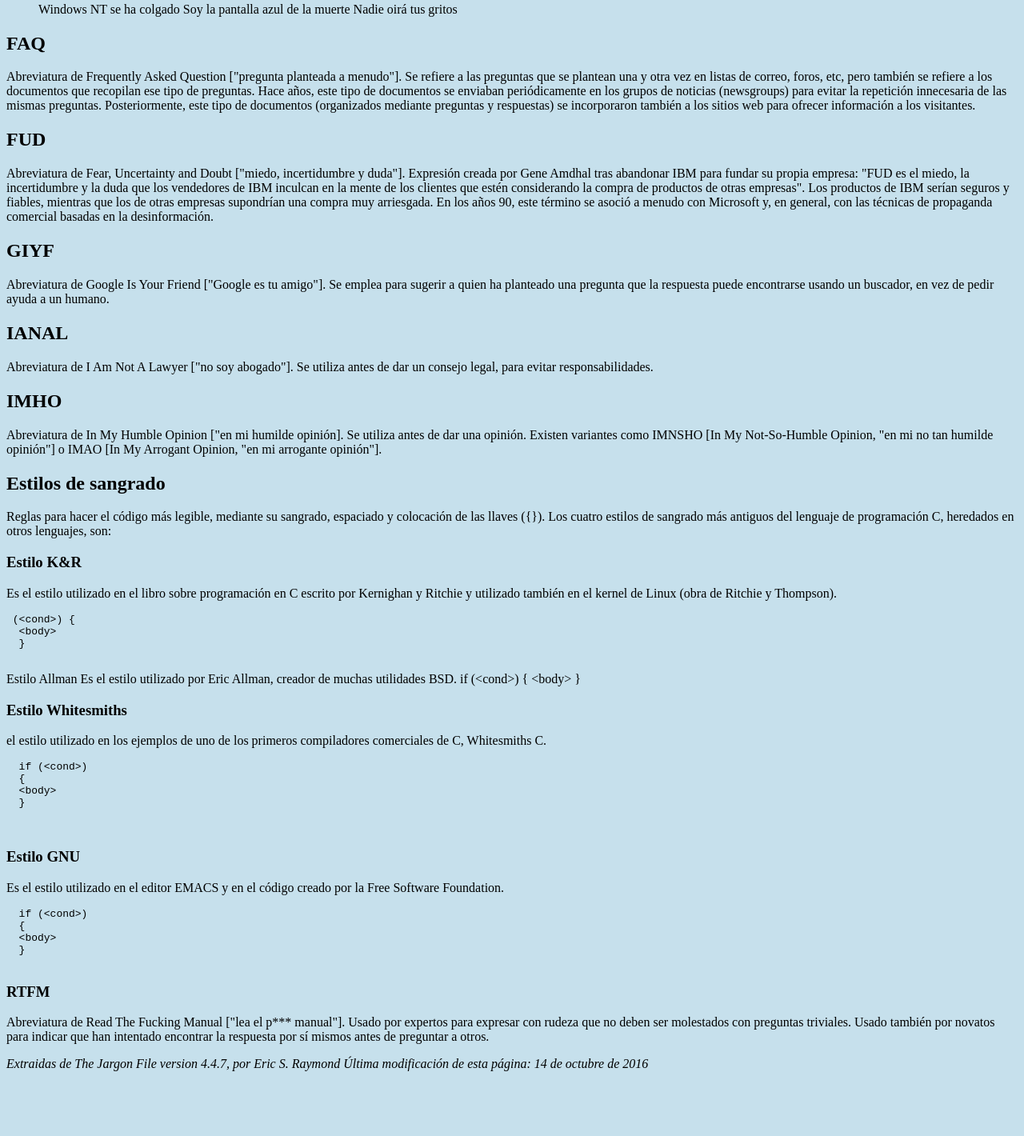
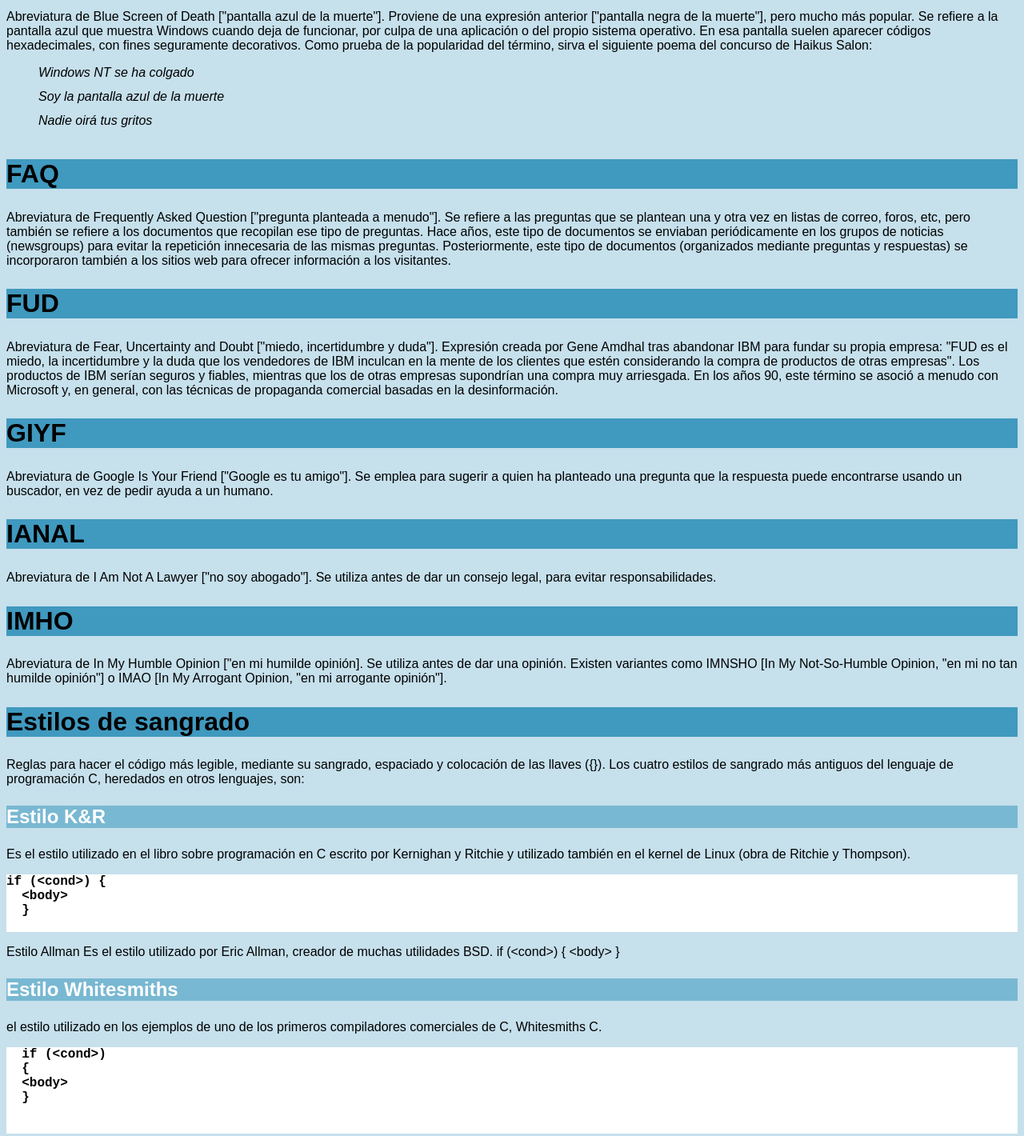
Before and after one commit to Javi9801/DIWEB, a plain HTML site: page 03.01.03_BloquesTexto/jargon-file.html in a window 1280 px wide. Shown: the part 297-1717 px from the top of the page at 80% size. Before the commit the page ends 1644 px from the top, so only its background shows below. Drawn offline with Linux system fonts and the light colour scheme.

Commit message:
Definitivo

```diff
--- a/03.01.03_BloquesTexto/jargon-file.html
+++ b/03.01.03_BloquesTexto/jargon-file.html
@@ -4,7 +4,7 @@
   <meta charset="utf-8">
   <meta name="viewport">
   <link rel="stylesheet" href="style.css">
-  <title>Sin título. Escriba su nombre. Ejercicios. Páginas web HTML y hojas de estilo CSS. Bartolomé Sintes Marco. www.mclibre.org</title>
+  <title>Ejercicio Bloques Texto</title>
 
 </head>
 
@@ -20,11 +20,11 @@
   <p>Abreviatura de Blue Screen of Death ["pantalla azul de la muerte"]. Proviene de una expresión anterior ["pantalla negra de la muerte"], pero mucho más popular. Se refiere a la pantalla azul que muestra Windows cuando deja de funcionar, por culpa de una aplicación o del propio sistema operativo. En esa pantalla suelen aparecer códigos hexadecimales, con fines seguramente decorativos. Como prueba de la popularidad del término, sirva el siguiente poema del concurso de Haikus Salon:
 
     <ul>
-      Windows NT se ha colgado
+      <li>Windows NT se ha colgado</li>
 
-      Soy la pantalla azul de la muerte
+      <li>Soy la pantalla azul de la muerte</li>
 
-      Nadie oirá tus gritos
+      <li>Nadie oirá tus gritos</li>
     </ul>
 
   </p>
@@ -57,7 +57,7 @@
 
   <p>Es el estilo utilizado en el libro sobre programación en C escrito por Kernighan y Ritchie y utilizado también en el kernel de Linux (obra de Ritchie y Thompson).</p>
 
-  <pre> (&lt;cond&gt;) {
+  <pre>if (&lt;cond&gt;) {
   &lt;body&gt;
   }
   </pre>
@@ -93,11 +93,11 @@
   &lt;body&gt;
   }
   </pre>
-  <h3>RTFM</h3>
+  <h2>RTFM</h2>
 
   <p>Abreviatura de Read The Fucking Manual ["lea el p*** manual"]. Usado por expertos para expresar con rudeza que no deben ser molestados con preguntas triviales. Usado también por novatos para indicar que han intentado encontrar la respuesta por sí mismos antes de preguntar a otros.</p>
 
-  <address> Extraidas de The Jargon File version 4.4.7, por Eric S. Raymond
+  <address> Definiciones Extraidas de The Jargon File version 4.4.7, por Eric S. Raymond<br>
 
   Última modificación de esta página: 14 de octubre de 2016</address>
 </body>
--- a/03.01.03_BloquesTexto/style.css
+++ b/03.01.03_BloquesTexto/style.css
@@ -1,8 +1,39 @@
 body{
     background-color: #C6E0EC;
+    font-family: sans-serif;
 }
 
 h1{
-    text-decoration:underline 2px;
+    text-decoration:underline 5px;
     text-align: center;
+    font-size: 3rem;
 }
+
+h2{
+    background-color: #4099BF;
+    font-size: 2rem;
+
+}
+
+li{
+    list-style: none;
+    padding-bottom: 1%;
+    font-style: italic;
+}
+
+h3{
+    background-color: #79B8D2;
+    color: white;
+    font-size: 1.5rem;
+}
+
+pre{
+    background-color: white;
+    font-family: monospace;
+    font-size: 1rem;
+    font-weight: bold;
+}
+
+address{
+    text-align: right;
+}
```
